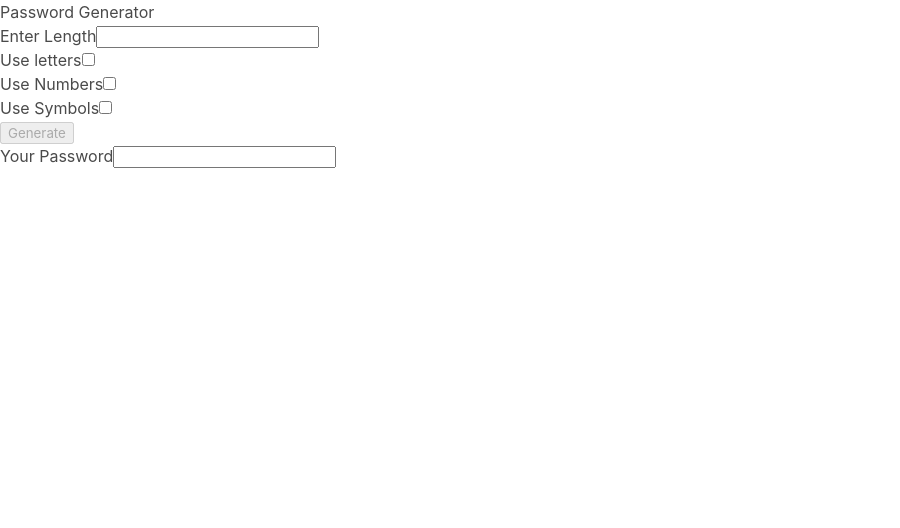
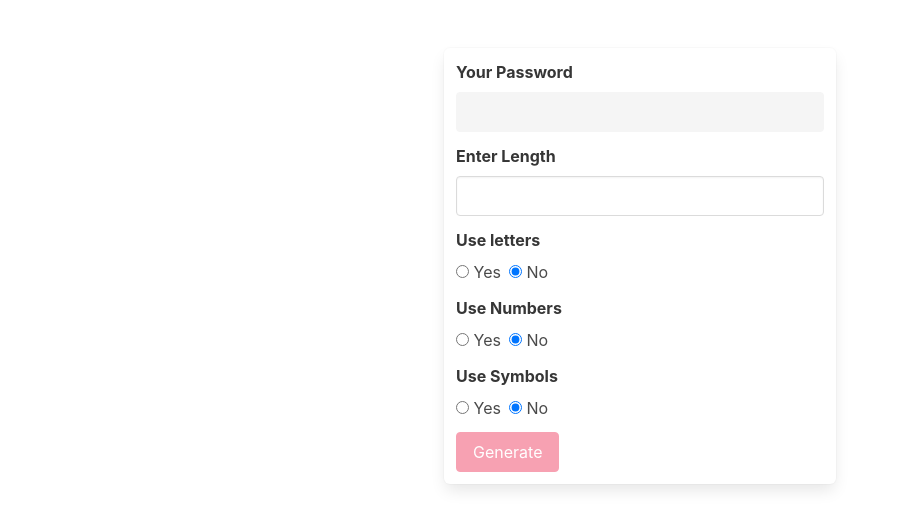
Before and after one commit to luc-dev10/angular-password, an Angular app: page / in a window 1280 px wide. Shown: the top 528 px of the page, without its empty margins (0-900 px from the left). Built offline with nearby package versions, Linux system fonts and the light colour scheme.

Commit message:
add template component for app

```diff
--- a/src/app/app.component.html
+++ b/src/app/app.component.html
@@ -1,26 +1,135 @@
-<h1>Password Generator</h1>
-
-<div>
-  <label>Enter Length</label>
-  <input (input)="fetchSize($event)" type="number" max="2" />
+<div class="container">
+  <div class="columns is-centered mt-6">
+    <div class="box column is-one-third">
+      <!-- password -->
+      <div class="field">
+        <label class="label">Your Password</label>
+        <div class="control">
+          <input
+            class="input"
+            (input)="fetchSize($event)"
+            type="text"
+            [value]="password"
+            disabled
+          />
+        </div>
       </div>
 
-<div>
-  <label>Use letters</label>
-  <input (change)="useLetter()" type="checkbox" />
+      <!-- length -->
+      <div class="field">
+        <label class="label">Enter Length</label>
+        <div class="control">
+          <input
+            class="input"
+            (input)="fetchSize($event)"
+            type="number"
+            max="2"
+          />
+        </div>
       </div>
 
-<div>
-  <label>Use Numbers</label>
-  <input (change)="useNumber()" type="checkbox" />
+      <!-- letters -->
+      <div class="field">
+        <label class="label">Use letters</label>
+        <div class="control">
+          <label class="radio">
+            <input
+              type="radio"
+              name="letterField"
+              value="true"
+              (click)="useLetter($event)"
+            />
+            Yes
+          </label>
+          <label class="radio">
+            <input
+              type="radio"
+              name="letterField"
+              value="false"
+              checked
+              (click)="useLetter($event)"
+            />
+            No
+          </label>
+        </div>
       </div>
 
-<div>
-  <label>Use Symbols</label>
-  <input (change)="useSymbol()" type="checkbox" />
+      <!-- <div class="field">
+        <label class="label">Use letters</label>
+        <div class="control">
+          <input class="checkbox" type="checkbox" (change)="useLetter()" />
+        </div>
+      </div> -->
+
+      <!-- numbers -->
+      <div class="field">
+        <label class="label">Use Numbers</label>
+        <div class="control">
+          <label class="radio">
+            <input
+              type="radio"
+              name="numberField"
+              value="true"
+              (click)="useNumber($event)"
+            />
+            Yes
+          </label>
+          <label class="radio">
+            <input
+              type="radio"
+              name="numberField"
+              value="false"
+              checked
+              (click)="useNumber($event)"
+            />
+            No
+          </label>
+        </div>
       </div>
 
+      <!-- <div class="field">
+        <label class="label">Use Numbers</label>
+        <div class="control">
+          <input class="checkbox" (change)="useNumber()" type="checkbox" />
+        </div>
+      </div> -->
+
+      <!-- symbols -->
+      <div class="field">
+        <label class="label">Use Symbols</label>
+        <div class="control">
+          <label class="radio">
+            <input
+              type="radio"
+              name="symbolField"
+              value="true"
+              (click)="useSymbol($event)"
+            />
+            Yes
+          </label>
+          <label class="radio">
+            <input
+              type="radio"
+              name="symbolField"
+              value="false"
+              checked
+              (click)="useSymbol($event)"
+            />
+            No
+          </label>
+        </div>
+      </div>
+
+      <!-- <div class="field">
+        <label class="label">Use Symbols</label>
+        <div class="control">
+          <input class="checkbox" (change)="useSymbol()" type="checkbox" />
+        </div>
+      </div> -->
+
+      <!-- button -->
       <button
+        class="button is-danger"
         (click)="generatePass()"
         [disabled]="
           !(
@@ -33,8 +142,7 @@
       >
         Generate
       </button>
-
-<div>
-  <label>Your Password</label>
-  <input type="text" [value]="password" />
+      <!-- end  -->
     </div>
+  </div>
+</div>
```
Lines whose indentation alone changed are shown as unchanged.
